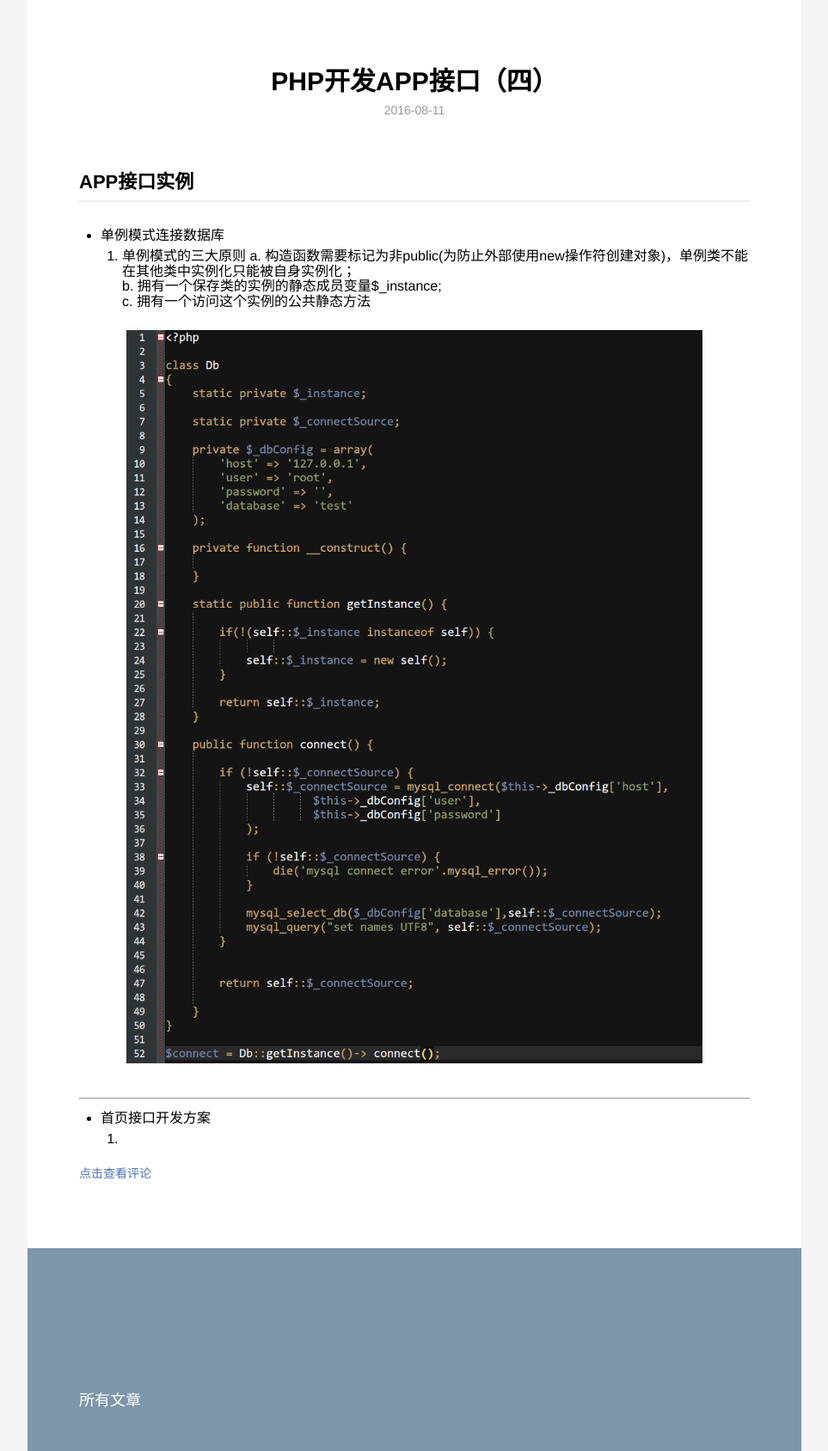
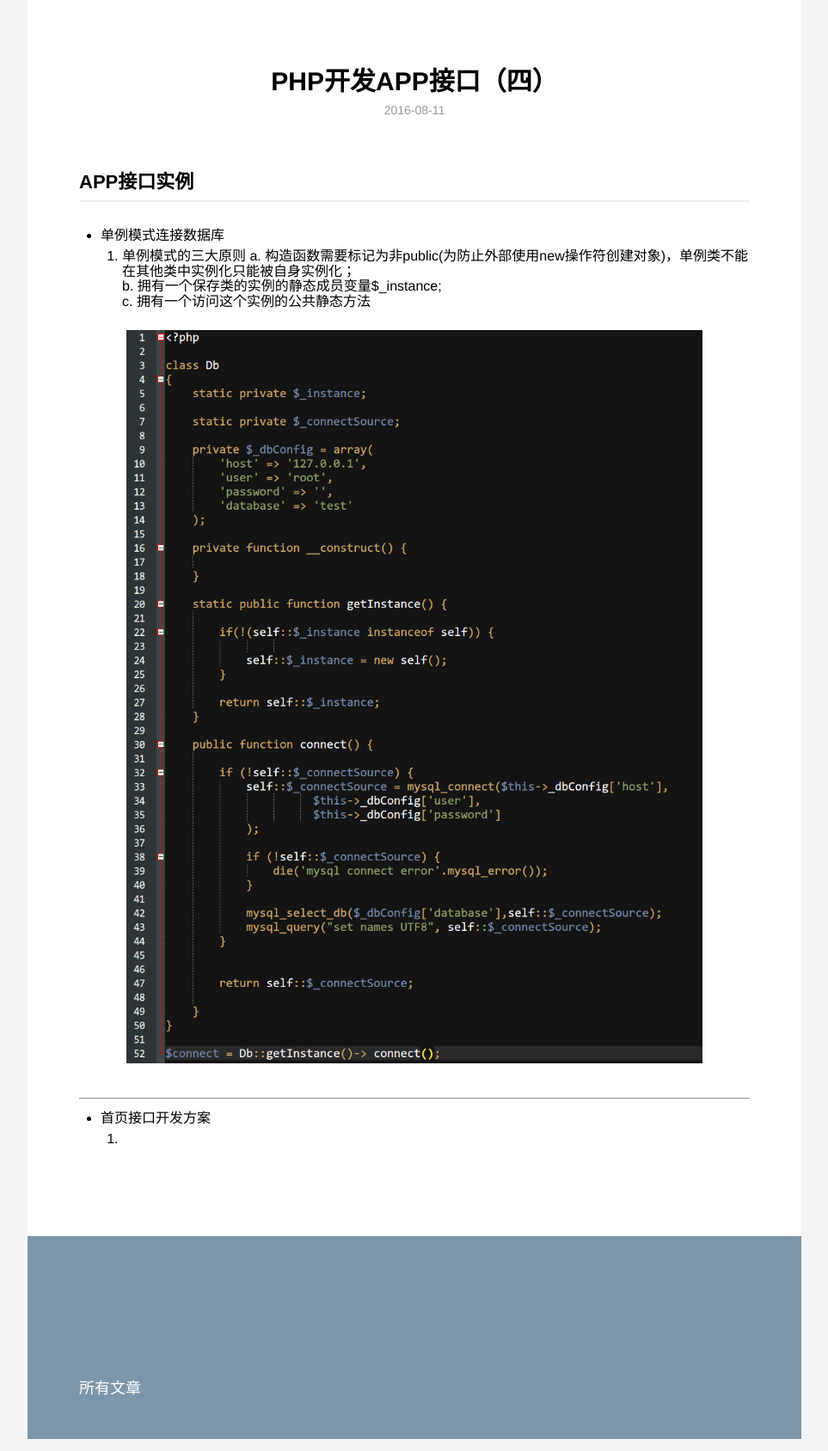
Before and after one commit to zhoubohan/Blog, a Jekyll site: the page built from _posts/blog/2016-08-11-php-api-forth.md, in a window 1280 px wide. Shown: the whole page at 86% size, without its empty margins (158-1121 px from the left). Built offline with Jekyll 4.4.1, drawn with Linux system fonts in a browser that asks for light colours; grey boxes are pictures that could not be loaded.

Commit message:
隐藏点击查看评论

```diff
--- a/_includes/disqus.html
+++ b/_includes/disqus.html
@@ -18,6 +18,6 @@
     </script>
   </div>
 
-  <a href="#" class="comment" onclick="return false;">点击查看评论</a>
+  <!-- <a href="#" class="comment" onclick="return false;">点击查看评论</a> -->
   <div id="disqus_thread"></div>
 </div>
```
